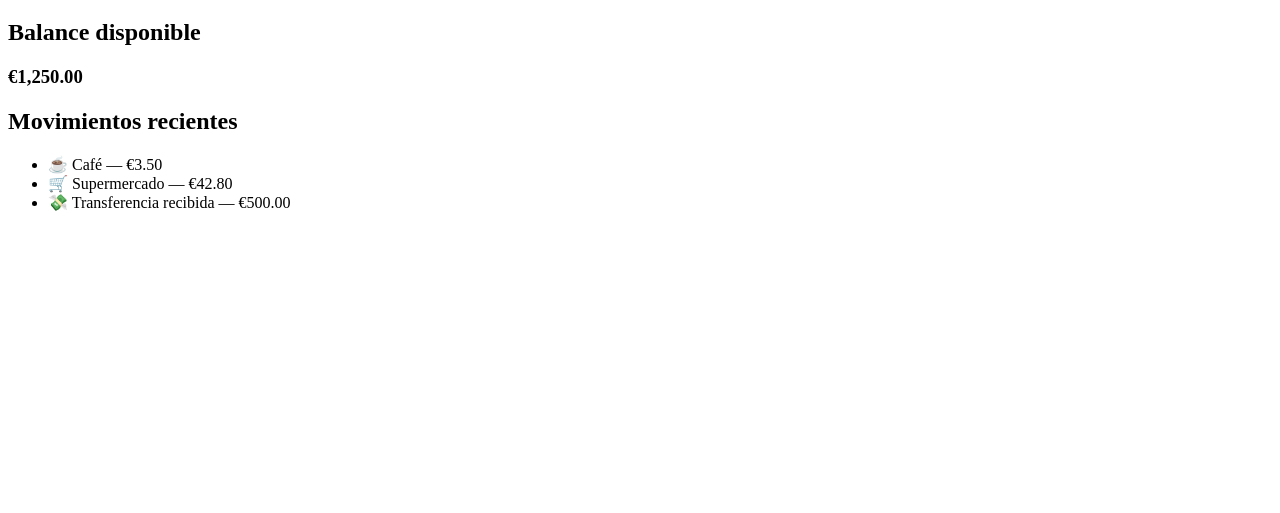
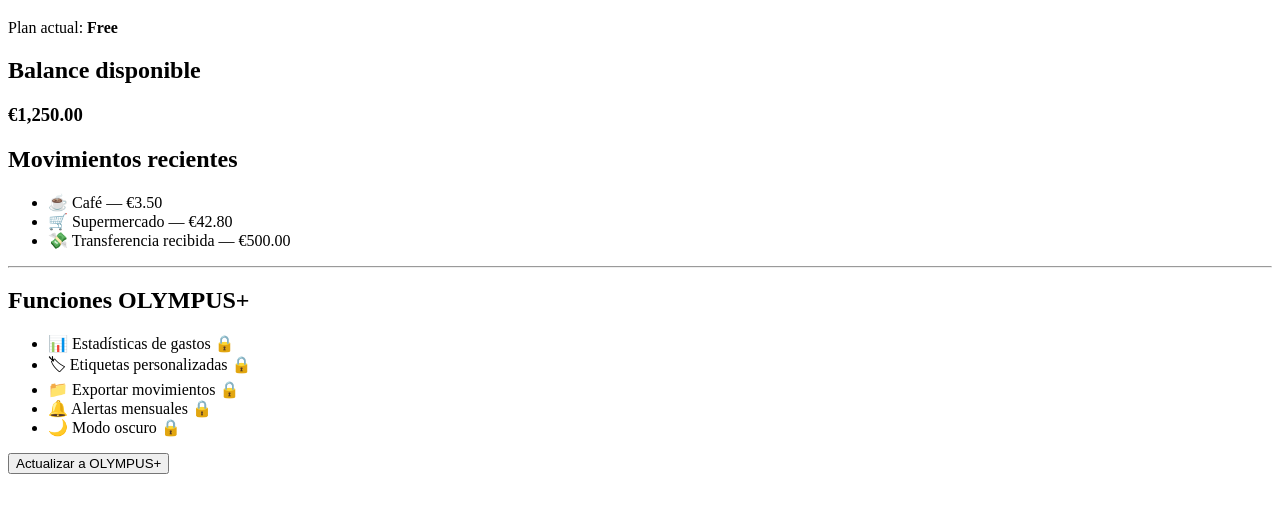
Before and after one commit to BANK-OLYMPUS/bank-olympus.github.io, a plain HTML site: page app/dashboard.html in a window 1280 px wide. Shown: the part 61-574 px from the top of the page. Drawn offline with Linux system fonts and the light colour scheme.

Commit message:
Mark premium features on dashboard

```diff
--- a/app/dashboard.html
+++ b/app/dashboard.html
@@ -6,6 +6,7 @@
 </head>
 <body>
   <h1>OLYMPUS</h1>
+  <p>Plan actual: <strong>Free</strong></p>
 
   <h2>Balance disponible</h2>
   <h3>€1,250.00</h3>
@@ -16,5 +17,20 @@
     <li>🛒 Supermercado — €42.80</li>
     <li>💸 Transferencia recibida — €500.00</li>
   </ul>
+
+  <hr>
+
+  <h2>Funciones OLYMPUS+</h2>
+  <ul>
+    <li>📊 Estadísticas de gastos 🔒</li>
+    <li>🏷 Etiquetas personalizadas 🔒</li>
+    <li>📁 Exportar movimientos 🔒</li>
+    <li>🔔 Alertas mensuales 🔒</li>
+    <li>🌙 Modo oscuro 🔒</li>
+  </ul>
+
+  <a href="premium.html">
+    <button>Actualizar a OLYMPUS+</button>
+  </a>
 </body>
 </html>
```
